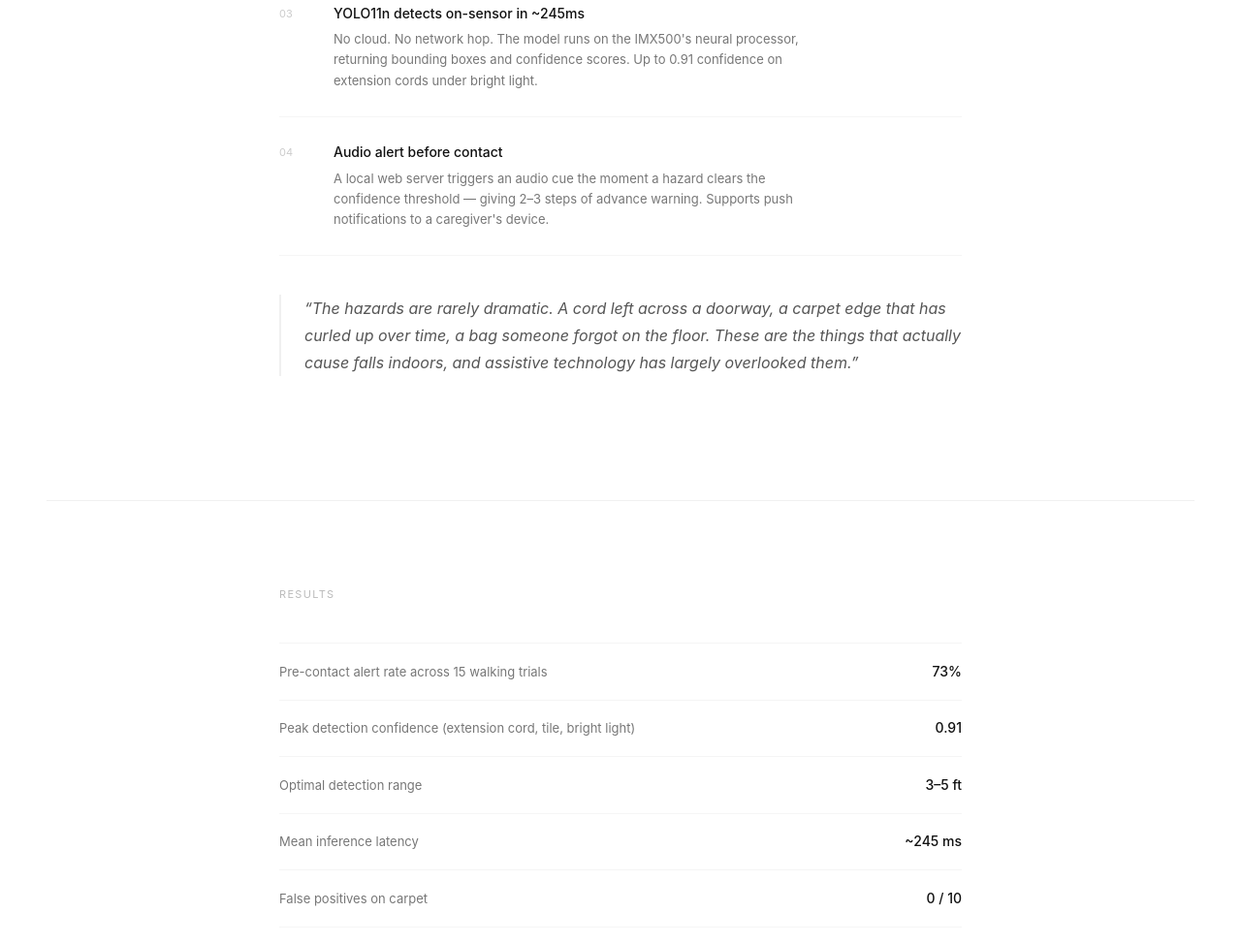
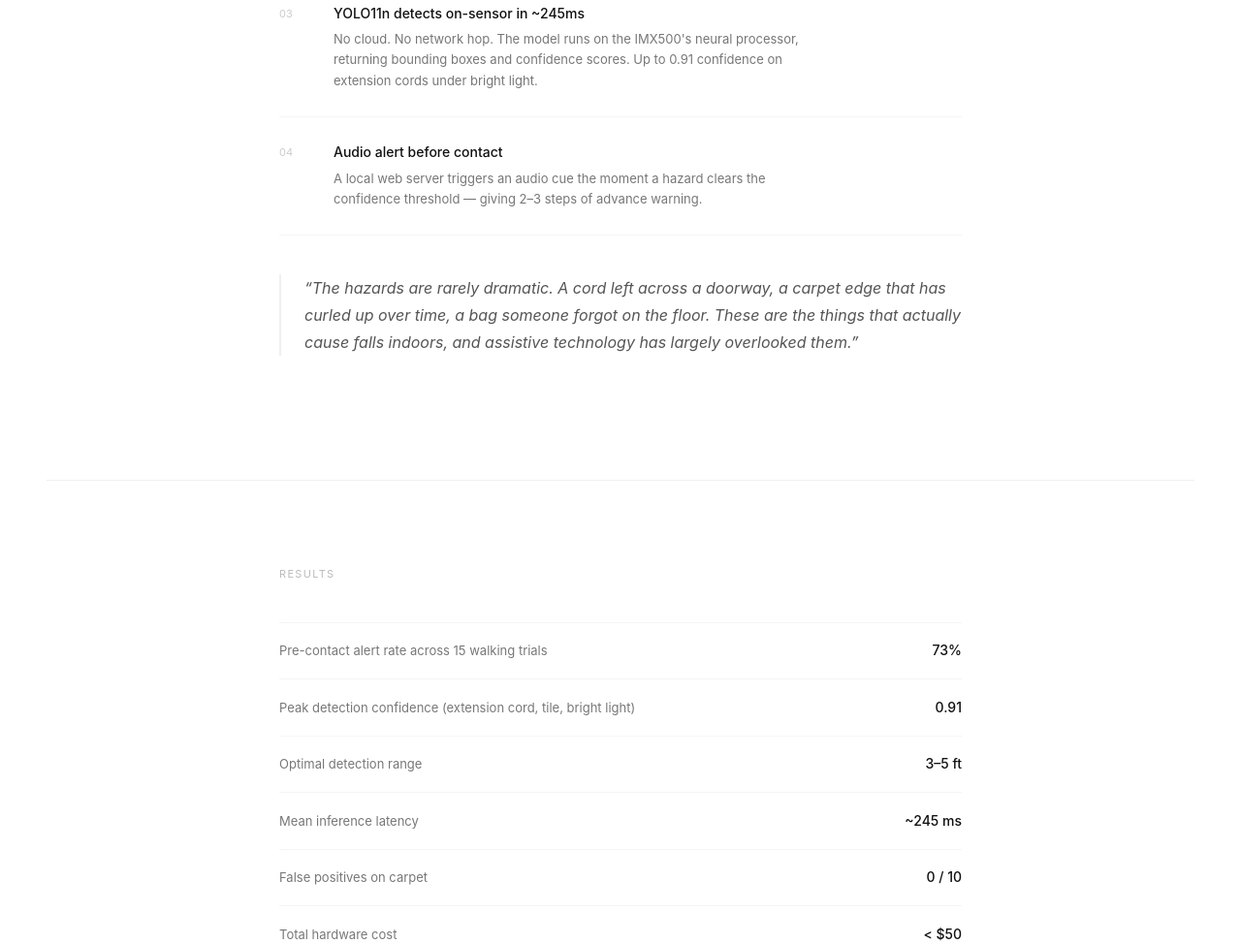
Before and after one commit to washingtona4/smart-cane-website-final, a plain HTML site: page index.html in a window 1280 px wide. Shown: the part 2482-3456 px from the top of the page at 97% size. Drawn offline with Linux system fonts and the light colour scheme.

Commit message:
Update audio alert description in index.html
Removed mention of push notifications to a caregiver's device.

```diff
--- a/index.html
+++ b/index.html
@@ -183,7 +183,7 @@
       <div class="step-n">04</div>
       <div class="step-body">
         <h3>Audio alert before contact</h3>
-        <p>A local web server triggers an audio cue the moment a hazard clears the confidence threshold &mdash; giving 2&ndash;3 steps of advance warning. Supports push notifications to a caregiver's device.</p>
+        <p>A local web server triggers an audio cue the moment a hazard clears the confidence threshold &mdash; giving 2&ndash;3 steps of advance warning.</p>
       </div>
     </div>
   </div>
```
